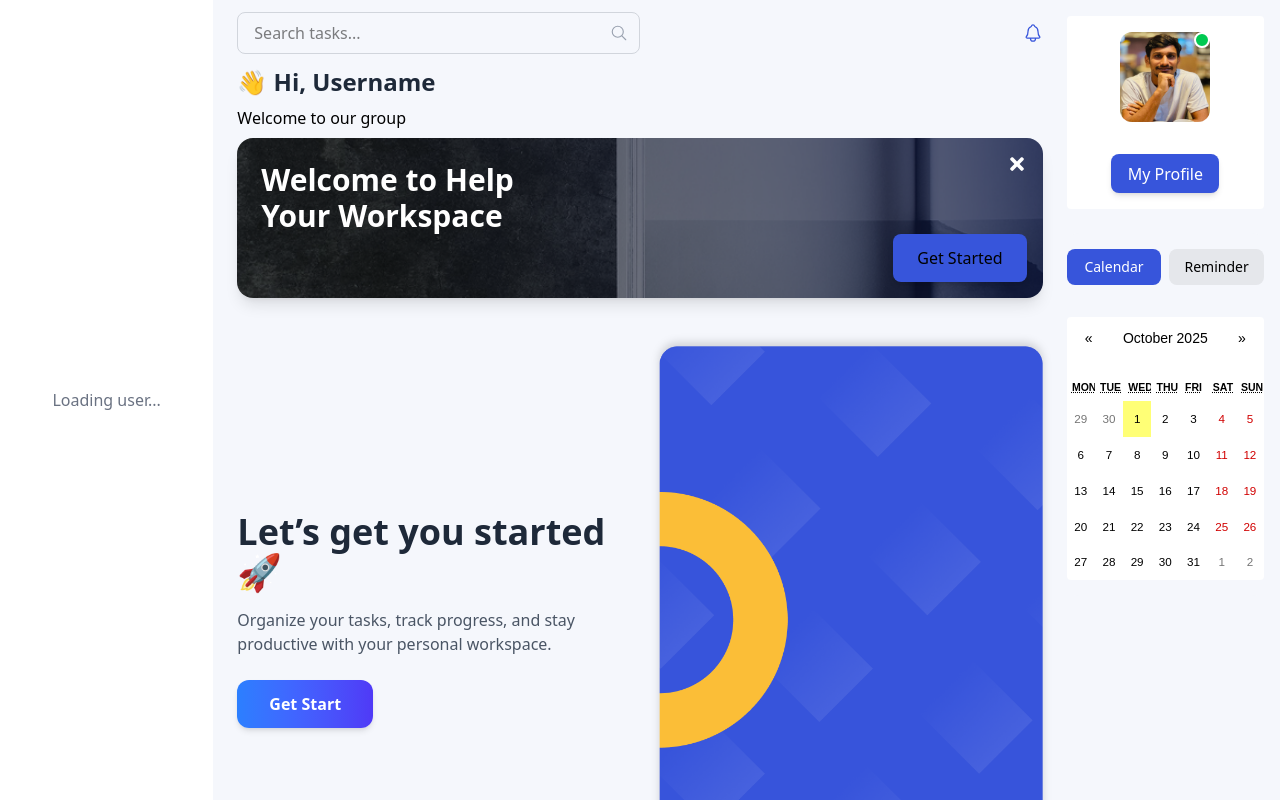
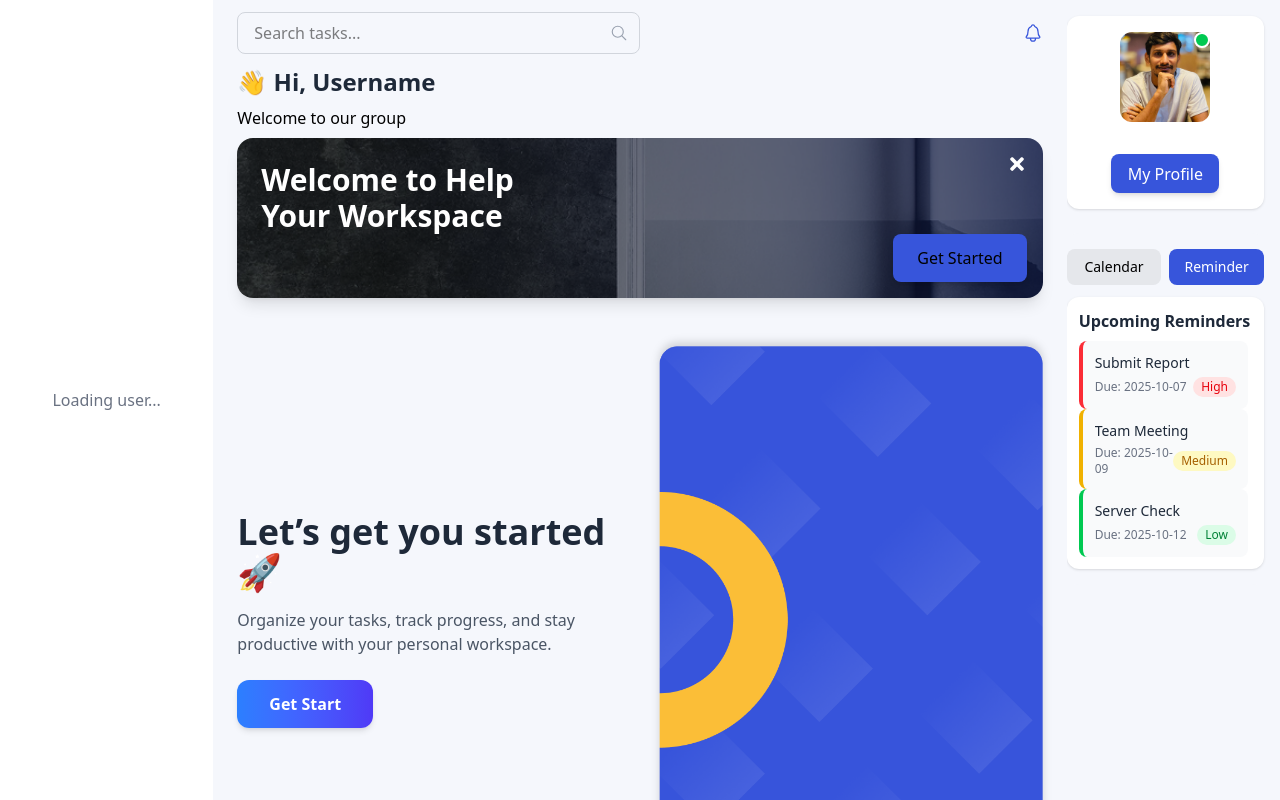
Before and after one commit to Mdismail2001/task_Management_System, a React (Vite) app: page /home/user in a window 1280 px wide. Both pictures are taken after a click on the button "Reminder". Built offline with nearby package versions, Linux system fonts and the light colour scheme.

Commit message:
reminder function added

```diff
--- a/src/components/ShareComponent/RightNav.jsx
+++ b/src/components/ShareComponent/RightNav.jsx
@@ -3,21 +3,79 @@ import { AuthContext } from "../Provider/AuthProvider";
 import Calendar from "react-calendar";
 import "react-calendar/dist/Calendar.css";
 
+// ✅ Inline Reminder Component (Compact Sidebar Version)
+const Reminder = () => {
+  const [reminders, setReminders] = useState([
+    { id: 1, title: "Submit Report", date: "2025-10-07", priority: "High" },
+    { id: 2, title: "Team Meeting", date: "2025-10-09", priority: "Medium" },
+    { id: 3, title: "Server Check", date: "2025-10-12", priority: "Low" },
+  ]);
+
+  const getPriorityColor = (priority) => {
+    switch (priority) {
+      case "High":
+        return "border-red-500";
+      case "Medium":
+        return "border-yellow-500";
+      default:
+        return "border-green-500";
+    }
+  };
+
+  return (
+    <div className="space-y-3">
+      <h2 className="text-base font-semibold text-gray-800 mb-2">
+        Upcoming Reminders
+      </h2>
+      <div className="max-h-[280px] overflow-y-auto pr-1">
+        {reminders.map((r) => (
+          <div
+            key={r.id}
+            className={`bg-gray-50 rounded-lg p-3 border-l-4 ${getPriorityColor(
+              r.priority
+            )} hover:shadow-sm transition`}
+          >
+            <p className="font-medium text-gray-800 text-sm truncate">
+              {r.title}
+            </p>
+            <div className="flex justify-between items-center mt-1">
+              <span className="text-xs text-gray-500">Due: {r.date}</span>
+              <span
+                className={`text-xs px-2 py-0.5 rounded-full ${
+                  r.priority === "High"
+                    ? "bg-red-100 text-red-600"
+                    : r.priority === "Medium"
+                    ? "bg-yellow-100 text-yellow-700"
+                    : "bg-green-100 text-green-700"
+                }`}
+              >
+                {r.priority}
+              </span>
+            </div>
+          </div>
+        ))}
+      </div>
+    </div>
+  );
+};
+
+// ✅ Main RightNav Component
 const RightNav = ({ setShowPopup, userImage, setSelectedDate }) => {
-  const [isActive, setIsActive] = useState(true);
+  const [isActive] = useState(true);
+  const [activeTab, setActiveTab] = useState("calendar");
   const { user } = useContext(AuthContext);
 
   const handleDateChange = (date) => {
-    setSelectedDate(date); // ✅ lift state up to Root
+    setSelectedDate(date);
   };
 
   return (
     <div className="flex flex-col gap-6 bg-[#f5f7fc] h-screen pr-4 py-4">
-      {/* User Profile */}
-      <div className="flex flex-col items-center bg-white rounded p-4">
+      {/* User Profile Section */}
+      <div className="flex flex-col items-center bg-white rounded-xl p-4 shadow-sm">
         <div className="relative">
           <img
-            className="w-[90px] h-[90px] rounded-xl cursor-pointer"
+            className="w-[90px] h-[90px] rounded-xl cursor-pointer object-cover"
             src={userImage}
             alt="User"
           />
@@ -43,23 +101,47 @@ const RightNav = ({ setShowPopup, userImage, setSelectedDate }) => {
         </button>
       </div>
 
-      {/* Calendar */}
+      {/* Calendar / Reminder Switch */}
       <div className="flex flex-col bg-[#f5f7fc] py-4 rounded-xl">
         <div className="grid grid-cols-2 gap-2 w-full mb-3">
-          <button className="px-3 py-2 text-sm rounded-lg bg-[#3755db] text-white hover:bg-blue-600 transition">
+          {/* Calendar Button */}
+          <button
+            onClick={() => setActiveTab("calendar")}
+            className={`px-3 py-2 text-sm rounded-lg transition ${
+              activeTab === "calendar"
+                ? "bg-[#3755db] text-white hover:bg-blue-600"
+                : "bg-gray-200 hover:bg-gray-300"
+            }`}
+          >
             Calendar
           </button>
-          <button className="px-3 py-2 text-sm rounded-lg bg-gray-200 hover:bg-gray-300 transition">
+
+          {/* Reminder Button */}
+          <button
+            onClick={() => setActiveTab("reminder")}
+            className={`px-3 py-2 text-sm rounded-lg transition ${
+              activeTab === "reminder"
+                ? "bg-[#3755db] text-white hover:bg-blue-600"
+                : "bg-gray-200 hover:bg-gray-300"
+            }`}
+          >
             Reminder
           </button>
         </div>
 
-        <Calendar
-          onChange={handleDateChange} // ✅ trigger Root update
-          className="react-calendar text-sm mt-5 rounded"
-          nextLabel={null}
-          prevLabel={null}
-        />
+        {/* Conditional Render Section */}
+        <div className="bg-white rounded-xl shadow-sm p-3">
+          {activeTab === "calendar" ? (
+            <Calendar
+              onChange={handleDateChange}
+              className="react-calendar text-sm rounded"
+              nextLabel={null}
+              prevLabel={null}
+            />
+          ) : (
+            <Reminder />
+          )}
+        </div>
       </div>
     </div>
   );
--- a/src/main.jsx
+++ b/src/main.jsx
@@ -71,7 +71,7 @@ const router = createBrowserRouter([
       { path: "settings", element: <Settings /> },
       { path: "profile-edit", element: <ProfileEdit /> },
       { path: "delete-task/:id", element:<DeleteTask/>},
-      { path: "logout", element: <LogoutPage/>}
+      { path: "logout", element: <LogoutPage/>},
     ],
   },
 ]);
```
